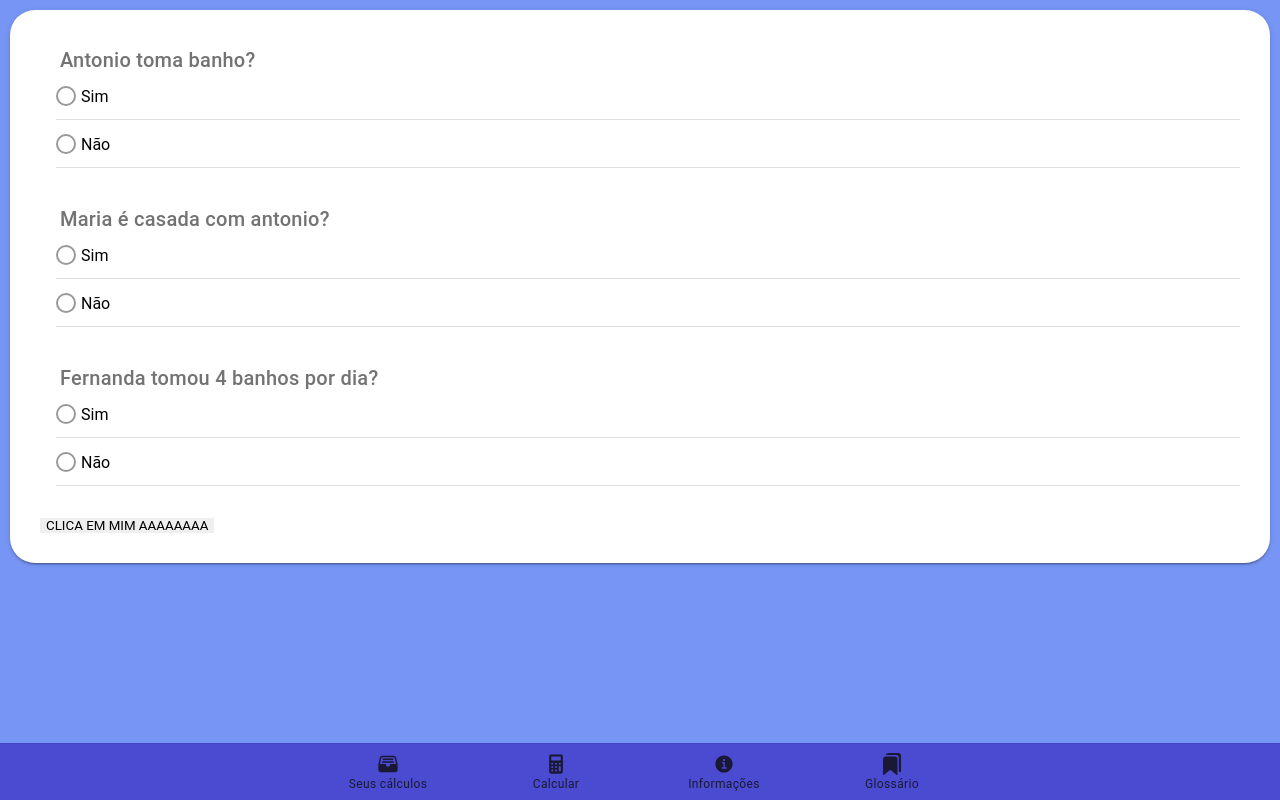
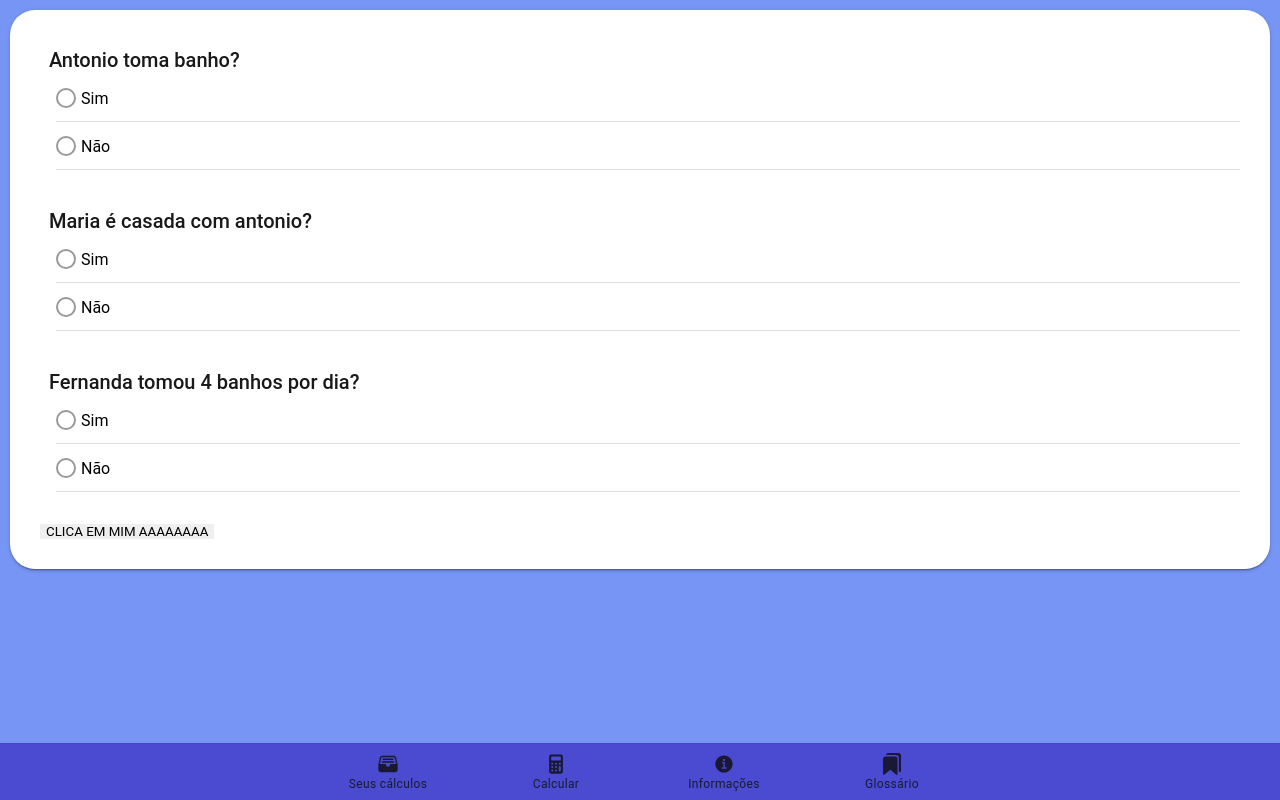
Before and after one commit to embscimatec/PimPelod2, a React (Create React App) app: page /dados in a window 1280 px wide. Built offline with nearby package versions, Linux system fonts and the light colour scheme.

Commit message:
validação de array e correção de bugs do component CardRadio

```diff
--- a/src/pages/ColetaDados/InputDados.css
+++ b/src/pages/ColetaDados/InputDados.css
@@ -23,3 +23,8 @@
     justify-content: space-around;
     align-items: center;
 }
+
+.pergunta {
+    margin: 0 8px 2px 9px;
+    color: rgba(0, 0, 0, 0.9);
+}
--- a/src/pages/ColetaDados/components/CardRadio.tsx
+++ b/src/pages/ColetaDados/components/CardRadio.tsx
@@ -32,9 +32,9 @@ const CardRadio: FunctionComponent<RadioProps> = ({ index, setArray, arr }: Radi
     return (
         <div className="card-radio">
             <IonList>
-                <IonTitle>
+                <h4 className="pergunta">
                     {arr[index].pergunta}
-                </IonTitle>
+                </h4>
                 {arr[index].isdisabled ?
                     <IonRadioGroup value={arr[index].resposta} onIonChange={e => setEscolha(e.detail.value)}>
                         <IonItem>
--- a/src/pages/ColetaDados/index.tsx
+++ b/src/pages/ColetaDados/index.tsx
@@ -1,4 +1,4 @@
-import { IonPage, IonContent, IonGrid, IonRow, IonText, IonCol, IonList, IonCard, IonCardContent, IonItemDivider } from '@ionic/react';
+import { IonPage, IonContent, IonCard } from '@ionic/react';
 import { truncate } from 'fs';
 import { car } from 'ionicons/icons';
 import React, {useState} from 'react';
@@ -39,6 +39,17 @@ var lista_cards : Array<CardsRadio> = [
     },
 ]
 
+export function ValidationArray(arr : Array<CardsRadio>) {
+    let faltam = arr.filter(item => item.resposta === undefined);
+
+    if (faltam.length > 0) {
+        //faltam preencher dados
+        return false;
+    }
+    //não achou dados faltando
+    return true;
+}
+
 const ColetaDados: React.FC = () => {
 
     const [cards, setCards] = useState<Array<CardsRadio>>(lista_cards)
```
